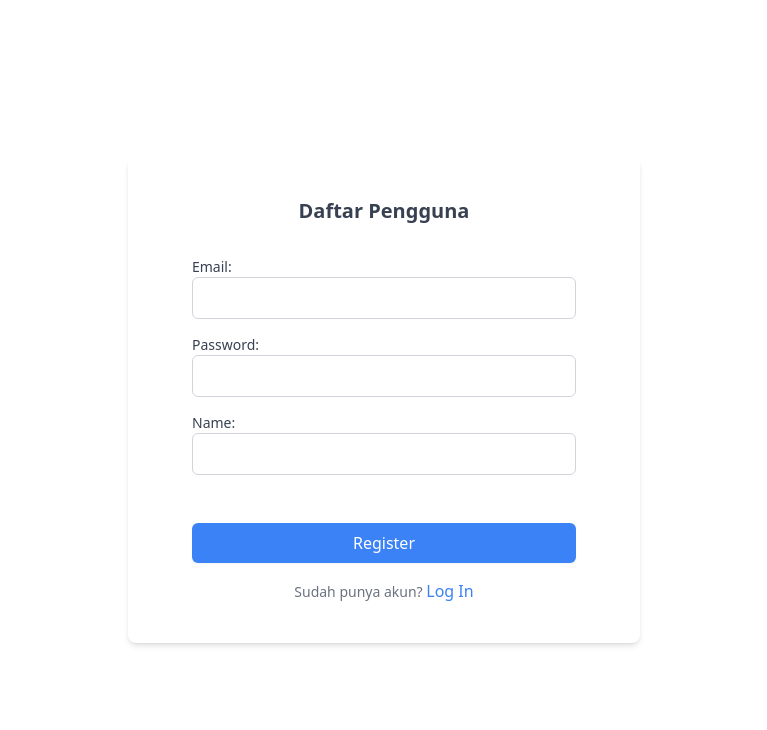
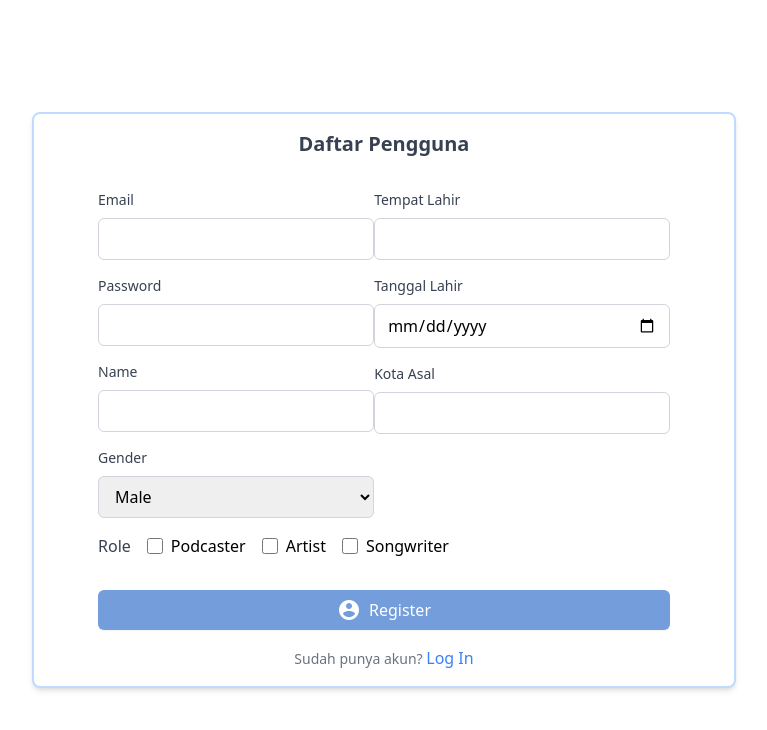
Before and after one commit to BASDAT-D-07-2024/marmut, a Django app: template authentication/templates/register.html in a window 1280 px wide. Shown: the top 730 px of the page, without its empty margins (256-1023 px from the left). Run offline with Django 3.2, Linux system fonts and the light colour scheme; the template is opened without the code that fills it, so the values that code supplies are empty; some libraries are stand-ins or nearby versions.

Commit message:
styling register page

```diff
--- a/authentication/templates/register.html
+++ b/authentication/templates/register.html
@@ -2,32 +2,76 @@
 
 {% block content %}
 <div class="h-screen flex flex-col items-center justify-center">
-    <div class="w-[40%] bg-white dark:bg-gray-800 rounded-lg shadow-md px-16 py-10 flex flex-col items-center">
+    <div class="w-[55%] bg-white dark:bg-gray-800 rounded-lg shadow-md px-16 py-4 border-solid border-2 border-blue-200 flex flex-col items-center">
         <h1 class="text-xl font-bold text-center text-gray-700 dark:text-gray-200 mb-8">Daftar Pengguna</h1>
         <form action="#" class="w-full flex flex-col gap-4">
-          <div class="flex items-start flex-col justify-start">
-            <label for="email" class="text-sm text-gray-700 dark:text-gray-200 mr-2">Email:</label>
+          <div class="flex flex-col">
+            <div class="flex justify-between">
+              <div>
+                <div class="flex flex-wrap mb-4">
+                  <label for="email" class="text-sm text-gray-700 dark:text-gray-200 mb-2">Email</label>
                   <input type="email" id="email" name="email" class="w-full px-3 dark:text-gray-200 dark:bg-gray-900 py-2 rounded-md border border-gray-300 dark:border-gray-700 focus:outline-none focus:ring-1 focus:ring-blue-500">
                 </div>
-
-          <div class="flex items-start flex-col justify-start">
-            <label for="password" class="text-sm text-gray-700 dark:text-gray-200 mr-2">Password:</label>
+                <div class="flex flex-wrap mb-4">
+                  <label for="password" class="text-sm text-gray-700 dark:text-gray-200 mb-2">Password</label>
                   <input type="password" id="password" name="password" class="w-full px-3 dark:text-gray-200 dark:bg-gray-900 py-2 rounded-md border border-gray-300 dark:border-gray-700 focus:outline-none focus:ring-1 focus:ring-blue-500">
                 </div>
-
-          <div class="flex items-start flex-col justify-start mb-8">
-            <label for="name" class="text-sm text-gray-700 dark:text-gray-200 mr-2">Name:</label>
+                <div class="flex flex-wrap mb-4">
+                  <label for="name" class="text-sm text-gray-700 dark:text-gray-200 mb-2">Name</label>
                   <input type="text" id="name" name="name" class="w-full px-3 dark:text-gray-200 dark:bg-gray-900 py-2 rounded-md border border-gray-300 dark:border-gray-700 focus:outline-none focus:ring-1 focus:ring-blue-500">
                 </div>
-
-          <button type="submit" class="bg-blue-500 hover:bg-blue-600 text-white font-medium py-2 px-4 rounded-md shadow-sm">Register</button>
+                <div class="flex flex-wrap mb-4">
+                  <label for="gender" class="text-sm text-gray-700 dark:text-gray-200 mb-2">Gender</label>
+                  <select id="gender" name="gender" class="w-full px-3 dark:text-gray-200 dark:bg-gray-900 py-2 rounded-md border border-gray-300 dark:border-gray-700 focus:outline-none focus:ring-1 focus:ring-blue-500">
+                    <option value="male">Male</option>
+                    <option value="female">Female</option>
+                  </select>
+                </div>
+              </div>
+              <div>
+                <div class="flex flex-wrap mb-4">
+                  <label for="tempat-lahir" class="text-sm text-gray-700 dark:text-gray-200 mb-2">Tempat Lahir</label>
+                  <input type="text" id="tempat-lahir" name="tempat-lahir" class="w-full px-3 dark:text-gray-200 dark:bg-gray-900 py-2 rounded-md border border-gray-300 dark:border-gray-700 focus:outline-none focus:ring-1 focus:ring-blue-500">
+                </div>
+                <div class="flex flex-wrap mb-4">
+                  <label for="tanggal-lahir" class="text-sm text-gray-700 dark:text-gray-200 mb-2">Tanggal Lahir</label>
+                  <input type="date" id="tanggal-lahir" name="tanggal-lahir" class="w-full px-3 dark:text-gray-200 dark:bg-gray-900 py-2 rounded-md border border-gray-300 dark:border-gray-700 focus:outline-none focus:ring-1 focus:ring-blue-500">
+                </div>
+                <div class="flex flex-wrap mb-4">
+                  <label for="kota-asal" class="text-sm text-gray-700 dark:text-gray-200 mb-2">Kota Asal</label>
+                  <input type="text" id="kota-asal" name="kota-asal" class="w-full px-3 dark:text-gray-200 dark:bg-gray-900 py-2 rounded-md border border-gray-300 dark:border-gray-700 focus:outline-none focus:ring-1 focus:ring-blue-500">
+                </div>
+              </div>
+            </div>
+            <div class="flex items-start justify-start">
+              <label for="role" class="text-md text-gray-700 dark:text-gray-200 mr-4">Role</label>
+              <div class="flex gap-4">
+                <label for="podcaster" class="inline-flex items-center">
+                  <input type="checkbox" id="podcaster" name="role" value="podcaster" class="w-4 h-4 text-blue-600 bg-gray-100 rounded border-gray-300 focus:ring-blue-500 dark:focus:ring-blue-600 dark:ring-offset-gray-800 focus:ring-2 dark:bg-gray-700 dark:border-gray-600">
+                  <span class="ml-2">Podcaster</span>
+                </label>
+                <label for="artist" class="inline-flex items-center">
+                  <input type="checkbox" id="artist" name="role" value="artist" class="w-4 h-4 text-blue-600 bg-gray-100 rounded border-gray-300 focus:ring-blue-500 dark:focus:ring-blue-600 dark:ring-offset-gray-800 focus:ring-2 dark:bg-gray-700 dark:border-gray-600">
+                  <span class="ml-2">Artist</span>
+                </label>
+                <label for="songwriter" class="inline-flex items-center">
+                  <input type="checkbox" id="songwriter" name="role" value="songwriter" class="w-4 h-4 text-blue-600 bg-gray-100 rounded border-gray-300 focus:ring-blue-500 dark:focus:ring-blue-600 dark:ring-offset-gray-800 focus:ring-2 dark:bg-gray-700 dark:border-gray-600">
+                  <span class="ml-2">Songwriter</span>
+                </label>
+              </div>
+            </div>
+          </div>
+          <button type="submit" class="bg-[#749DDC] hover:bg-blue-600 text-white font-medium py-2 px-4 rounded-md shadow-sm mt-4">
+            <span class="flex items-center justify-center">
+              <i class="material-icons">account_circle</i>
+              <span class="ml-2">Register</span>
+            </span>
+          </button>
         </form>
-
       <div class="mt-4 text-center">
         <span class="text-sm text-gray-500 dark:text-gray-300">Sudah punya akun? </span>
         <a href="{% url 'authentication:login' %}" class="text-blue-500 hover:text-blue-600">Log In</a>
       </div>
-        </form>
     </div>
 </div>
 {% endblock content %}
```
Lines whose indentation alone changed are shown as unchanged.
